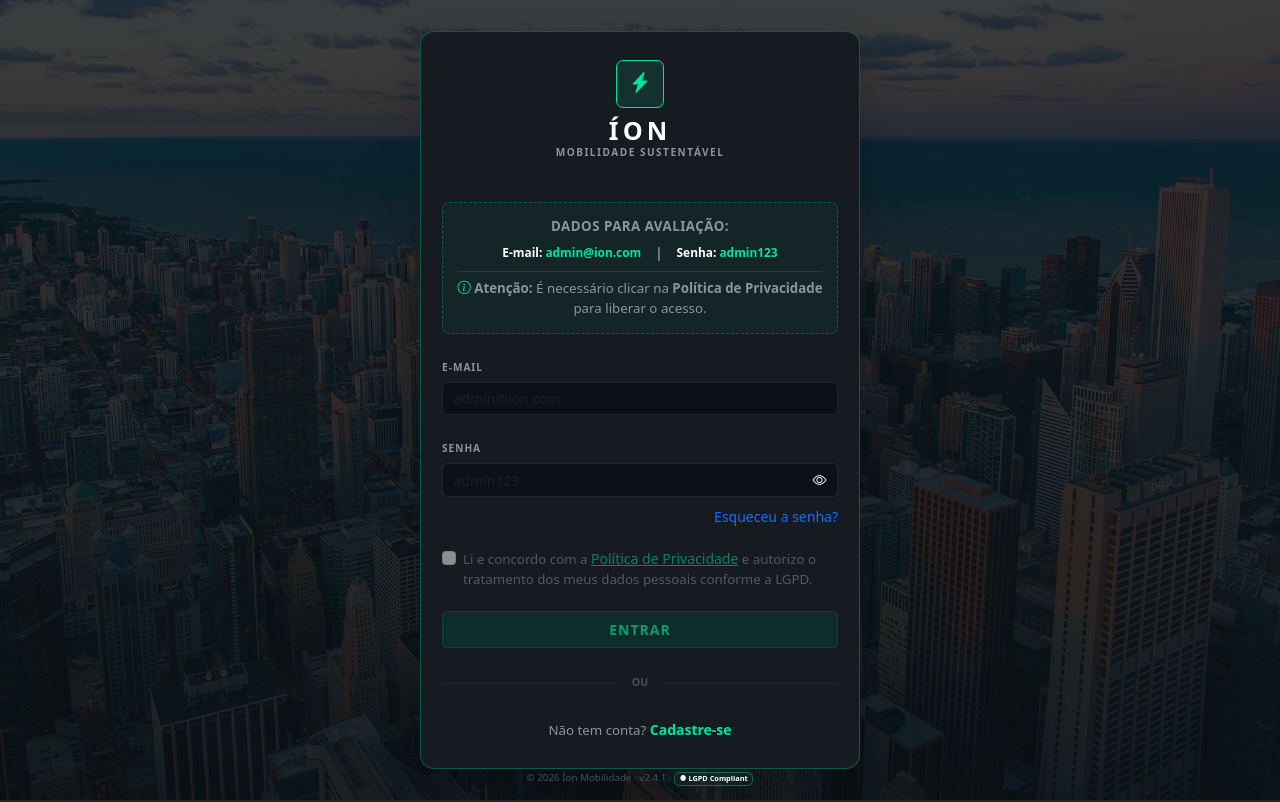
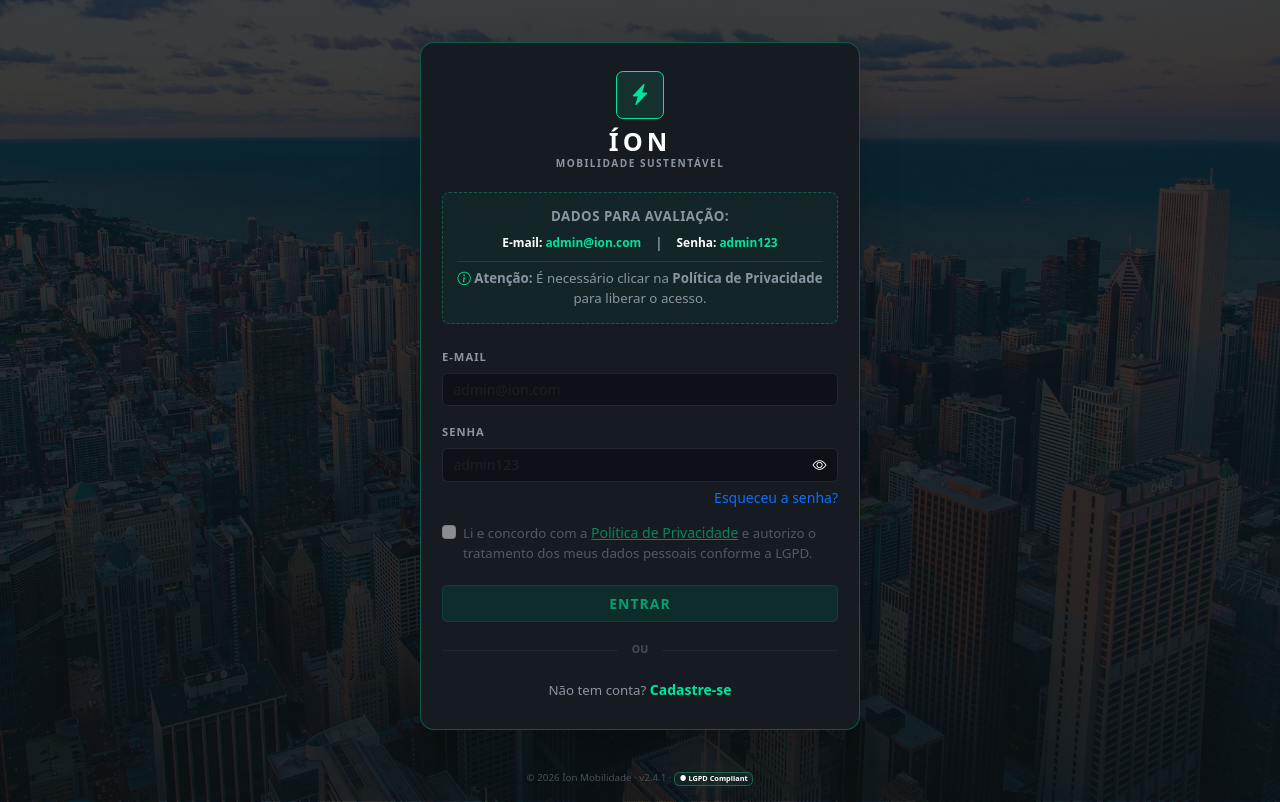
Before and after one commit to Alex-tx88/ionProject, an Angular app: page /login in a window 1280 px wide. Built offline with nearby package versions, Linux system fonts and the light colour scheme.

Commit message:
proporção da tela de login

```diff
--- a/src/app/pages/login/login.html
+++ b/src/app/pages/login/login.html
@@ -1,12 +1,12 @@
-<div class="auth-container d-flex justify-content-center align-items-center vh-100">
-  <div class="auth-card p-4 rounded-4 shadow-lg">
+<div class="auth-container d-flex justify-content-center align-items-center min-vh-100 py-5">
+  <div class="auth-card p-4 rounded-4 shadow-lg" style="margin-bottom: 30px;">
 
-    <div class="text-center mb-5 mt-2">
+    <div class="text-center mb-4 mt-2">
       <div class="logo-icon d-inline-flex justify-content-center align-items-center rounded-3 mb-2">
         <i class="bi bi-lightning-charge-fill"></i>
       </div>
       <h1 class="fw-bold mb-0 logo-text">ÍON</h1>
-      <p class="subtitle text-uppercase">Mobilidade Sustentável</p>
+      <p class="subtitle text-uppercase mb-0">Mobilidade Sustentável</p>
     </div>
 
     <div class="mb-4 p-3 rounded-3" style="background-color: rgba(0, 229, 155, 0.05); border: 1px dashed rgba(0, 229, 155, 0.3);">
@@ -24,19 +24,19 @@
     </div>
 
     @if (erroLogin) {
-      <div class="alert alert-danger py-2 text-center" style="font-size: 14px; border-radius: 10px;">
+      <div class="alert alert-danger py-2 text-center mb-3" style="font-size: 14px; border-radius: 10px;">
         E-mail ou senha incorretos!
       </div>
     }
 
     <form>
-      <div class="mb-4">
-        <label class="form-label">E-MAIL</label>
+      <div class="mb-3">
+        <label class="form-label" style="font-size: 0.8rem;">E-MAIL</label>
         <input type="email" class="form-control" placeholder="admin@ion.com" [(ngModel)]="dados.email" name="email">
       </div>
 
-      <div class="mb-2">
-        <label class="form-label">SENHA</label>
+      <div class="mb-1">
+        <label class="form-label" style="font-size: 0.8rem;">SENHA</label>
         <div class="input-group">
           <input [type]="senhaOculta ? 'password' : 'text'" class="form-control border-end-0" placeholder="admin123" [(ngModel)]="dados.senha" name="senha">
 
@@ -46,23 +46,23 @@
         </div>
       </div>
 
-      <div class="text-end mb-4">
+      <div class="text-end mb-3">
         <button type="button" class="forgot-password btn btn-link p-0 border-0 text-decoration-none">Esqueceu a senha?</button>
       </div>
 
       <div class="form-check mb-4 d-flex align-items-start">
         <input class="form-check-input me-2 mt-1" type="checkbox" id="lgpdCheck" [(ngModel)]="lgpdAceito" name="lgpdAceito" [disabled]="!podeAceitarLgpd">
-        <label class="form-check-label text-muted-custom" for="lgpdCheck">
+        <label class="form-check-label text-muted-custom" for="lgpdCheck" style="font-size: 0.85rem;">
           Li e concordo com a <button type="button" class="accent-link btn btn-link p-0 border-0 align-baseline" (click)="abrirPolitica($event)">Política de Privacidade</button> e autorizo o tratamento dos meus dados pessoais conforme a <span>LGPD</span>.
         </label>
       </div>
 
-      <button type="button" (click)="entrar()" [disabled]="!loginValido" class="btn btn-primary-custom w-100 fw-bold py-2 mb-4">
+      <button type="button" (click)="entrar()" [disabled]="!loginValido" class="btn btn-primary-custom w-100 fw-bold py-2 mb-3">
         ENTRAR
       </button>
     </form>
 
-    <div class="d-flex align-items-center mb-4">
+    <div class="d-flex align-items-center mb-3">
       <hr class="flex-grow-1 line-divider">
       <span class="mx-3 divider-text text-uppercase">ou</span>
       <hr class="flex-grow-1 line-divider">
@@ -76,7 +76,7 @@
   </div>
 </div>
 
-<footer class="fixed-bottom text-center mb-3">
+<footer class="fixed-bottom text-center mb-3 d-none d-md-block">
   <div class="footer-copy">
     © 2026 Íon Mobilidade · v2.4.1 · <span class="badge badge-lgpd">● LGPD Compliant</span>
   </div>
```
